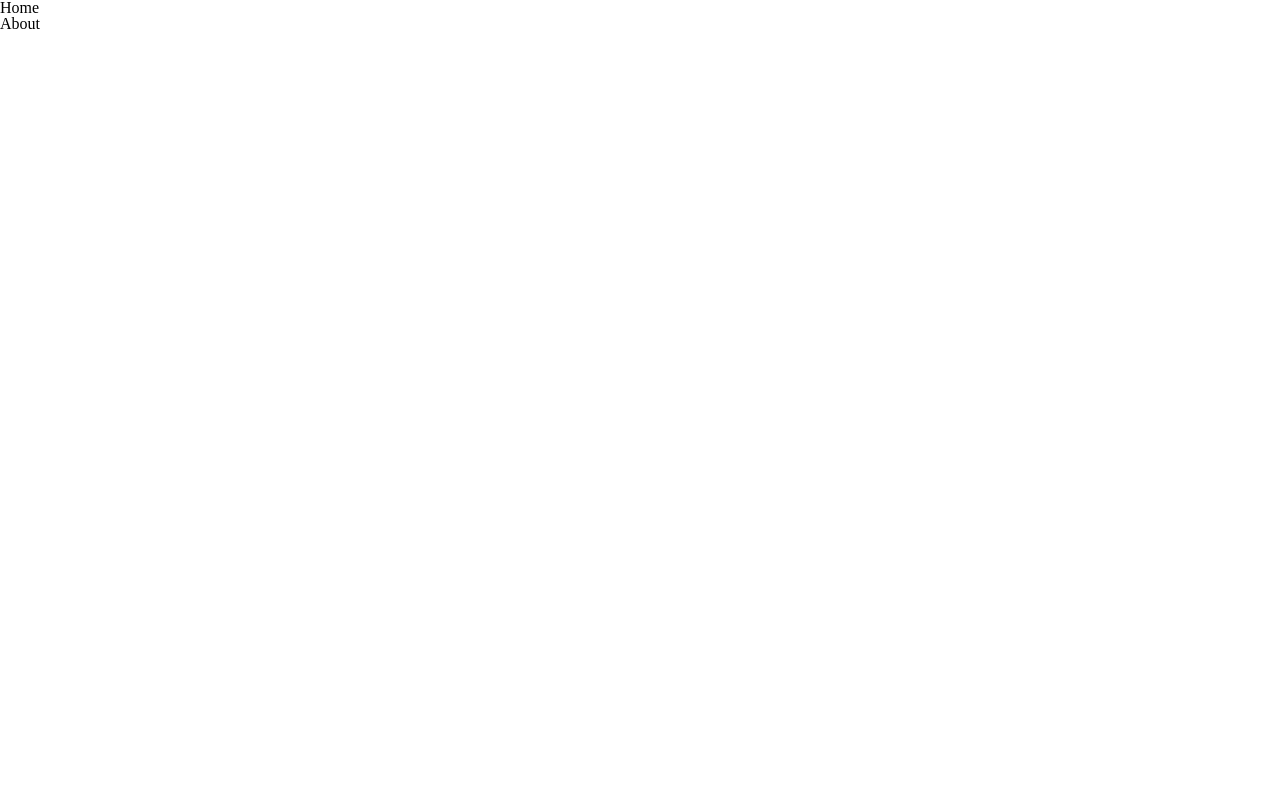
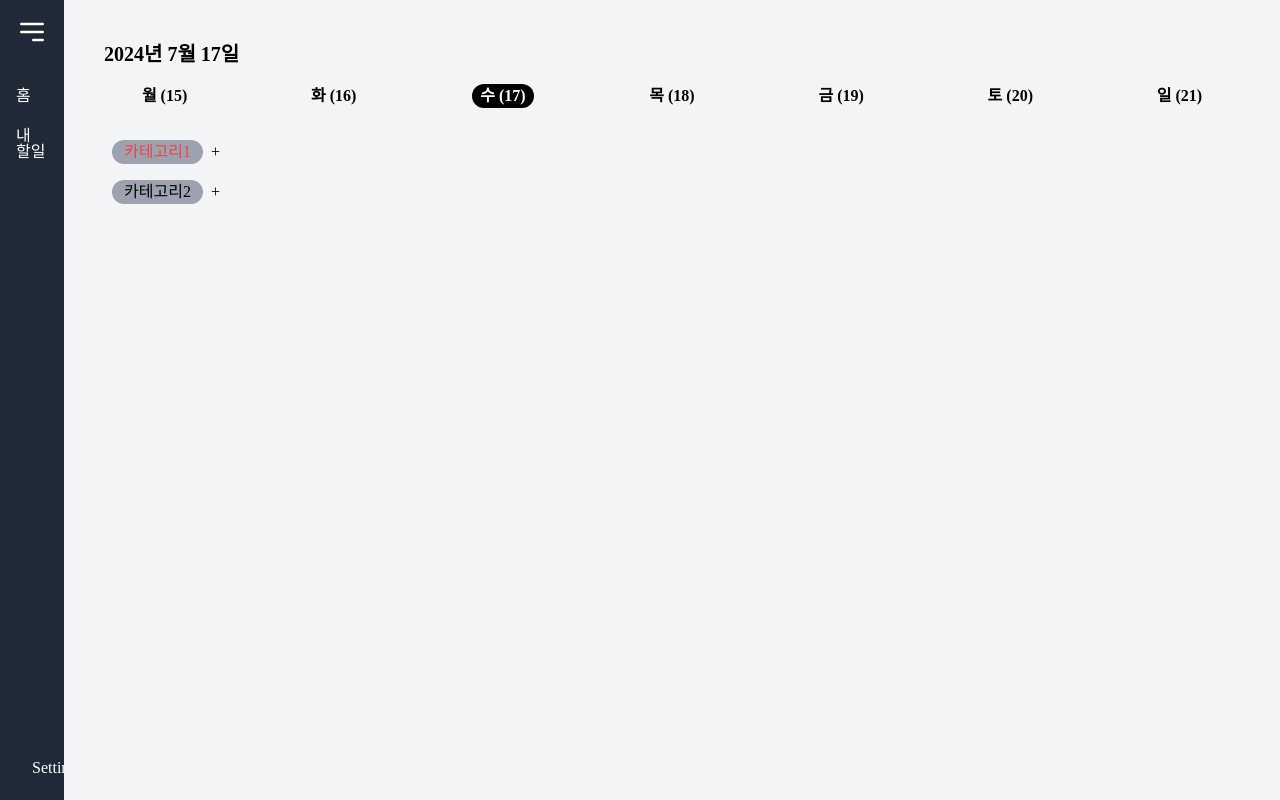
Before and after one commit to sohee-an/todo_list, a React (Vite) app: page /my in a window 1280 px wide. Before the commit this address had no page. Built offline with nearby package versions, Linux system fonts and the light colour scheme.

Commit message:
feat: 공통 카테고리 버튼

```diff
--- a/src/App.tsx
+++ b/src/App.tsx
@@ -1,6 +1,7 @@
 import { BrowserRouter, Routes, Route } from 'react-router-dom';
 import Home from './pages/home/Home';
 import Layout from './components/layout/Layout';
+import MyTodo from './pages/MyTodo';
 
 
 
@@ -10,6 +11,7 @@ function App() {
       <Layout>
         <Routes>
           <Route path="/" element={<Home />} />
+          <Route path="/my" element={<MyTodo/>}/>
         </Routes>
       </Layout>
     </BrowserRouter>
--- /dev/null
+++ b/src/components/MyTodo/DateSelector.tsx
@@ -0,0 +1,66 @@
+import { useState } from 'react';
+
+const daysOfWeek = ['월', '화', '수', '목', '금', '토', '일'];
+
+const DateSelector = () => {
+  const currentDate = new Date();
+  const currentYear = currentDate.getFullYear();
+  const currentMonth = currentDate.getMonth() + 1;
+  const currentDay = currentDate.getDate();
+  const currentDayIndex =
+    currentDate.getDay() === 0 ? 6 : currentDate.getDay() - 1;
+
+  const [selectedDay, setSelectedDay] = useState<number>(currentDayIndex);
+
+  /**
+   * 현재 주의 각 날짜를 계산하는 함수
+   *  */
+  const getDatesOfWeek = (startDate: Date) => {
+    const dates = [];
+    const dayIndex = startDate.getDay() === 0 ? 6 : startDate.getDay() - 1;
+    for (let i = 0; i < 7; i++) {
+      const date = new Date(startDate);
+      date.setDate(startDate.getDate() - dayIndex + i);
+      dates.push(date.getDate());
+    }
+    return dates;
+  };
+
+  const datesOfWeek = getDatesOfWeek(currentDate);
+
+  return (
+    <section>
+      <h2 className="text-xl font-bold mb-4 m-6">{`${currentYear}년 ${currentMonth}월 ${currentDay}일`}</h2>
+      <div className="flex mb-4">
+        {daysOfWeek.map((day, index) => {
+          const isToday = datesOfWeek[index] === currentDay;
+          const isSelected = selectedDay === index;
+
+          return (
+            <div
+              key={day}
+              className="flex-1 text-center font-semibold cursor-pointer"
+              onClick={() => setSelectedDay(index)}
+            >
+              <span
+                className={`inline-block px-2 py-1 rounded-full ${
+                  isToday
+                    ? isSelected
+                      ? 'bg-black text-white'
+                      : 'bg-gray-400 text-white'
+                    : isSelected
+                    ? 'bg-black text-white'
+                    : ''
+                }`}
+              >
+                {day} ({datesOfWeek[index]})
+              </span>
+            </div>
+          );
+        })}
+      </div>
+    </section>
+  );
+};
+
+export default DateSelector;
--- a/src/components/layout/Layout.tsx
+++ b/src/components/layout/Layout.tsx
@@ -1,23 +1,40 @@
-import React from 'react';
+import React, { useState } from 'react';
 
 type LayoutProps = {
   children: React.ReactNode;
 };
 
 const Layout = ({ children }: LayoutProps) => {
+  const [isSidebarOpen, setIsSidebarOpen] = useState(false);
+
+  const toggleSidebar = () => {
+    setIsSidebarOpen(!isSidebarOpen);
+  };
+
   return (
-    <div>
-      <nav>
-        <ul>
-          <li>
-            <a href="/">Home</a>
+    <div className="flex min-h-screen">
+      <nav className={`bg-gray-800 text-white ${isSidebarOpen ? 'w-64' : 'w-16'} min-h-screen flex flex-col transition-all duration-300`}>
+        <div className="flex-shrink-0 mb-4 p-4 cursor-pointer" onClick={toggleSidebar}>
+          <h1 className={`text-2xl font-bold ${isSidebarOpen ? 'block' : 'hidden'}`}>My App</h1>
+          <svg className={`w-8 h-8 ${isSidebarOpen ? 'hidden' : 'block'}`} fill="none" stroke="currentColor" viewBox="0 0 24 24" xmlns="http://www.w3.org/2000/svg">
+            <path strokeLinecap="round" strokeLinejoin="round" strokeWidth={2} d="M4 6h16M4 12h16m-7 6h7" />
+          </svg>
+        </div>
+        <ul className="flex-grow">
+          <li className="mb-2">
+            <a href="/" className="block px-4 py-2 rounded hover:bg-gray-700">홈</a>
           </li>
-          <li>
-            <a href="/about">About</a>
+          <li className="mb-2">
+            <a href="/my" className="block px-4 py-2 rounded hover:bg-gray-700">내 할일</a>
           </li>
         </ul>
+        <div className="flex-shrink-0 p-4">
+          <a href="/settings" className="block px-4 py-2 rounded hover:bg-gray-700">Settings</a>
+        </div>
       </nav>
-      <main>{children}</main>
+      <main className="flex-grow p-4 bg-gray-100">
+        {children}
+      </main>
     </div>
   );
 };
--- /dev/null
+++ b/src/components/share/CategoryButton.tsx
@@ -0,0 +1,21 @@
+
+
+type Props = {
+  name: string;
+  color: string;
+};
+
+const CategoryButton = ({ name, color }: Props) => {
+  return (
+    <div>
+      <button
+        className={`  mb-4 mr-2 bg-gray-400 text-${color}-500 px-3 py-1 rounded-full`}
+      >
+        {name}
+      </button>
+      <button>+</button>
+    </div>
+  );
+};
+
+export default CategoryButton;
--- /dev/null
+++ b/src/pages/MyTodo.tsx
@@ -0,0 +1,16 @@
+import DateSelector from '../components/MyTodo/DateSelector';
+import CategoryButton from '../components/share/CategoryButton';
+
+const TodoList = () => {
+  return (
+    <div>
+      <DateSelector />
+      <div className='mt-8 ml-8 mr-8'>
+        <CategoryButton name="카테고리1" color="red" />
+        <CategoryButton name="카테고리2" color="white" />
+      </div>
+    </div>
+  );
+};
+
+export default TodoList;
--- a/src/pages/home/Home.tsx
+++ b/src/pages/home/Home.tsx
@@ -1,12 +1,13 @@
 const Home = () => {
   return (
-    <div className="min-h-screen flex items-center justify-center bg-gray-100">
-      <div className=" text-red-500 p-6 rounded-lg shadow-lg">
+    <div className="flex items-center justify-center bg-gray-100">
+
+          {/* <div className=" text-red-500 p-6 rounded-lg shadow-lg">
         <h1 className="text-2xl font-bold mb-4">Hello, Tailwind CSS!</h1>
         <p className="text-gray-700">
           This is a simple example of using Tailwind CSS in a React project.
         </p>
-      </div>
+      </div> */}
     </div>
   );
 };
--- a/tailwind.config.js
+++ b/tailwind.config.js
@@ -5,4 +5,11 @@ export default {
     extend: {},
   },
   plugins: [],
+  screens: {
+    ss: '480px',
+    sm: '620px',
+    sl: '768px',
+    md: '1060px',
+    lg: '1200px',
+  },
 };
```
